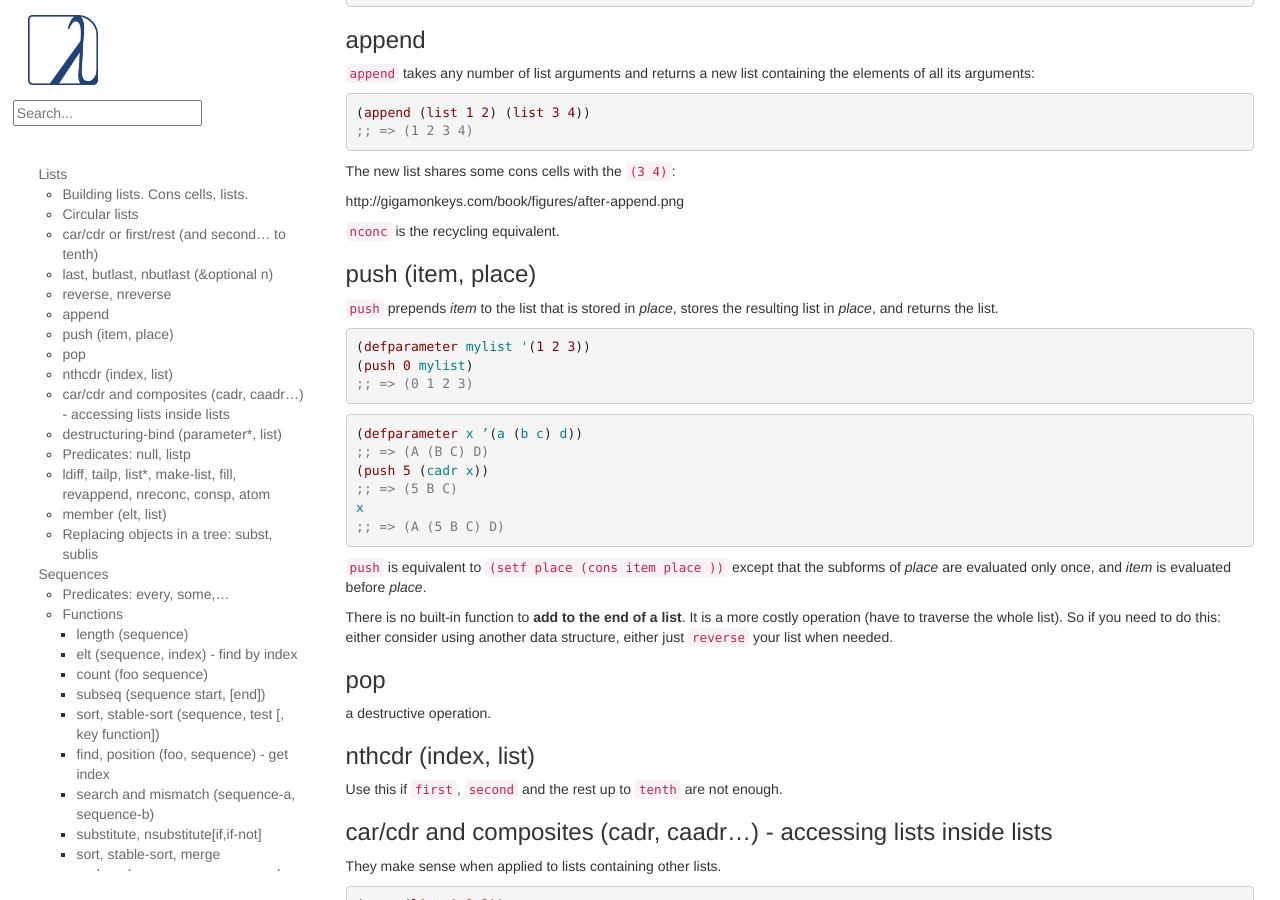
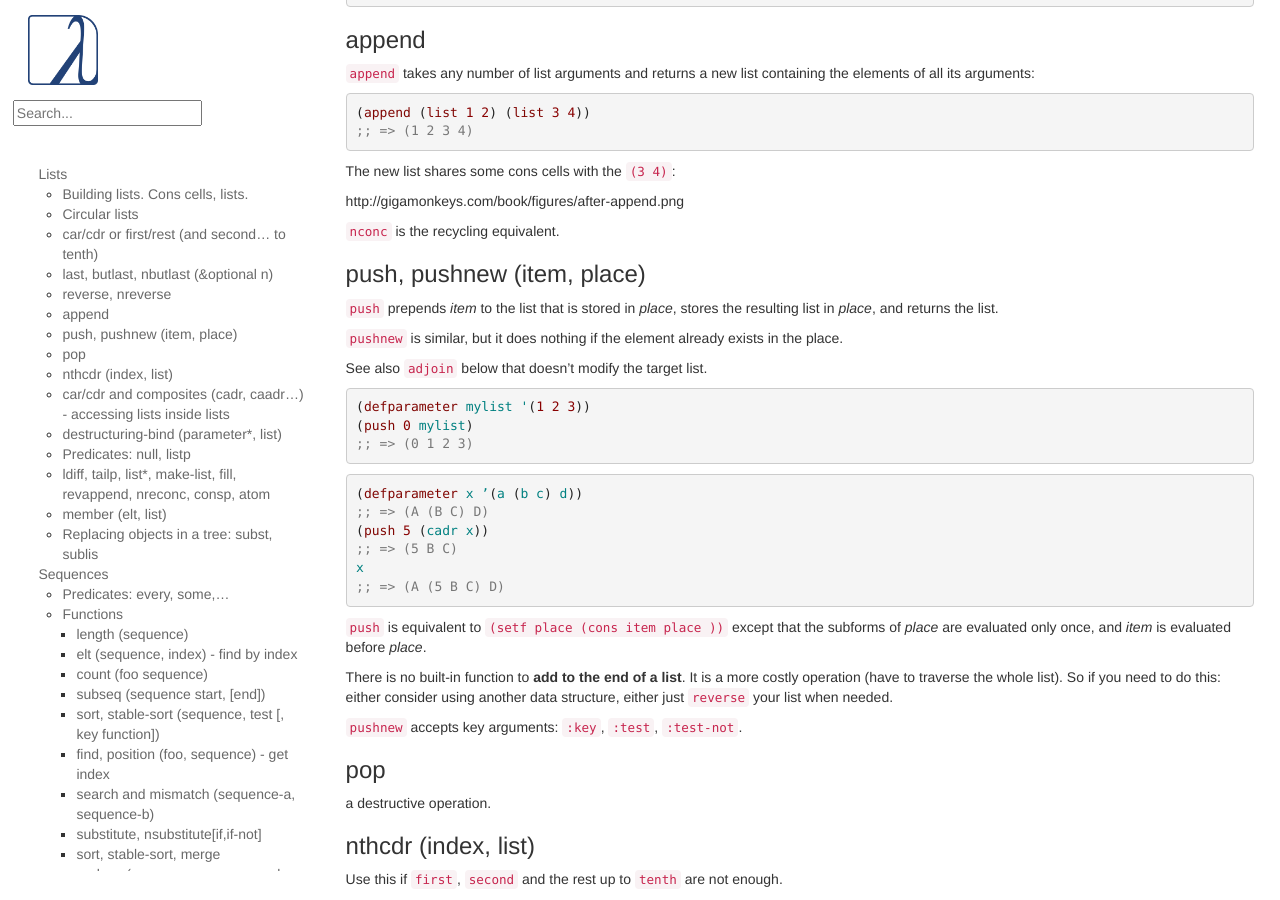
Before and after one commit to LispCookbook/cl-cookbook, a Jekyll site: the page built from data-structures.md, in a window 1280 px wide and 900 px high, scrolled down 2720 px. Built offline with Jekyll 4.4.1, drawn with Linux system fonts in a browser that asks for light colours; some of the changed text lies outside the part shown.

Commit message:
mention pushnew

```diff
--- a/data-structures.md
+++ b/data-structures.md
@@ -202,10 +202,14 @@ http://gigamonkeys.com/book/figures/after-append.png
 
 `nconc` is the recycling equivalent.
 
-### push (item, place)
+### push, pushnew (item, place)
 
 `push` prepends *item* to the list that is stored in *place*, stores
 the resulting list in *place*, and returns the list.
+
+`pushnew` is similar, but it does nothing if the element already exists in the place.
+
+See also `adjoin` below that doesn't modify the target list.
 
 ~~~lisp
 (defparameter mylist '(1 2 3))
@@ -230,6 +234,9 @@ There is no built-in function to **add to the end of a list**. It is a
 more costly operation (have to traverse the whole list). So if you
 need to do this: either consider using another data structure, either
 just `reverse` your list when needed.
+
+`pushnew` accepts key arguments: `:key`, `:test`, `:test-not`.
+
 
 ### pop
 
@@ -786,6 +793,9 @@ A new set is returned, the original set is not modified.
 list-a
 ;; => (0 1 2 3)  ;; <-- original list unmodified.
 ~~~
+
+You can also use `pushnew`, that modifies the list (see above).
+
 
 ### Check if this is a subset (`subsetp`)
 
```
